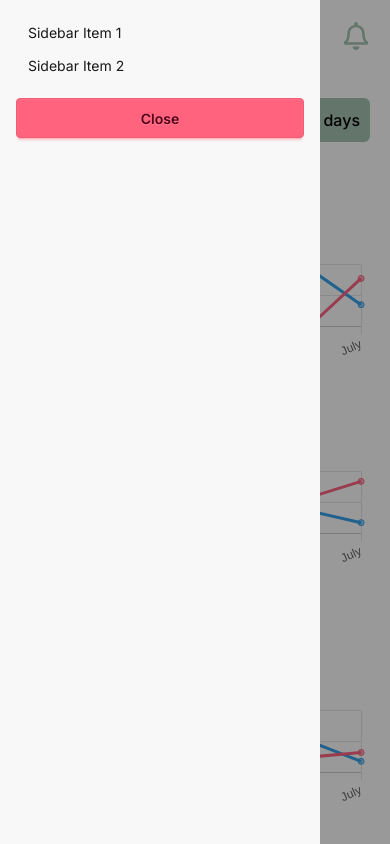
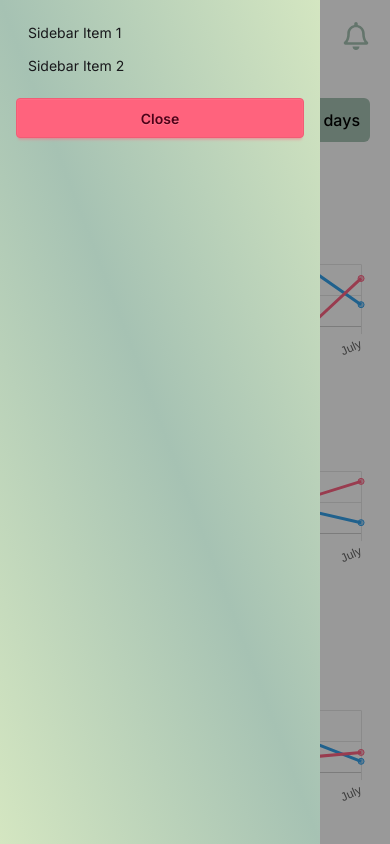
Before and after one commit to FaisalHasanEmon/female-healthcare, a React (Vite) app in the folder front-end/: page /dashboard/analytics in a window 390 px wide. Both pictures are taken after a click on the element 34 px from the left and 36 px from the top of the page. Built offline with nearby package versions, Linux system fonts and the light colour scheme; a web font is replaced by a local one.

Commit message:
Background color of dashboard for mobile device updated

```diff
--- a/front-end/src/components/dashboardComponents/DashBoardNavbar.jsx
+++ b/front-end/src/components/dashboardComponents/DashBoardNavbar.jsx
@@ -76,7 +76,7 @@ const DashBoardNavbar = () => {
               aria-label="close sidebar"
               className="drawer-overlay"
             ></label>
-            <ul className="menu bg-base-200 text-base-content min-h-full w-80 p-4">
+            <ul className="menu text-base-content min-h-full w-80 p-4 bg-gradient-to-tr from-brandSecondary via-brandPrimary to-brandSecondary">
               <li>
                 <a>Sidebar Item 1</a>
               </li>
```
